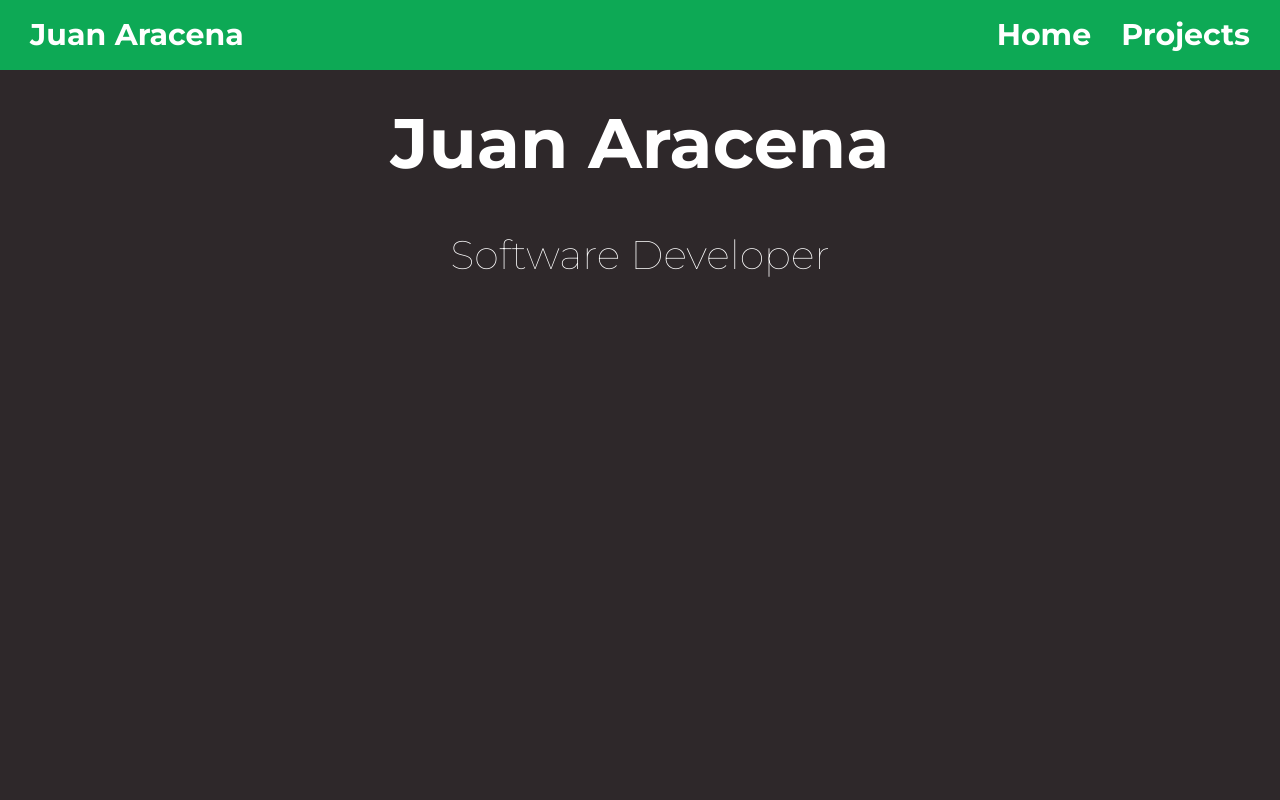
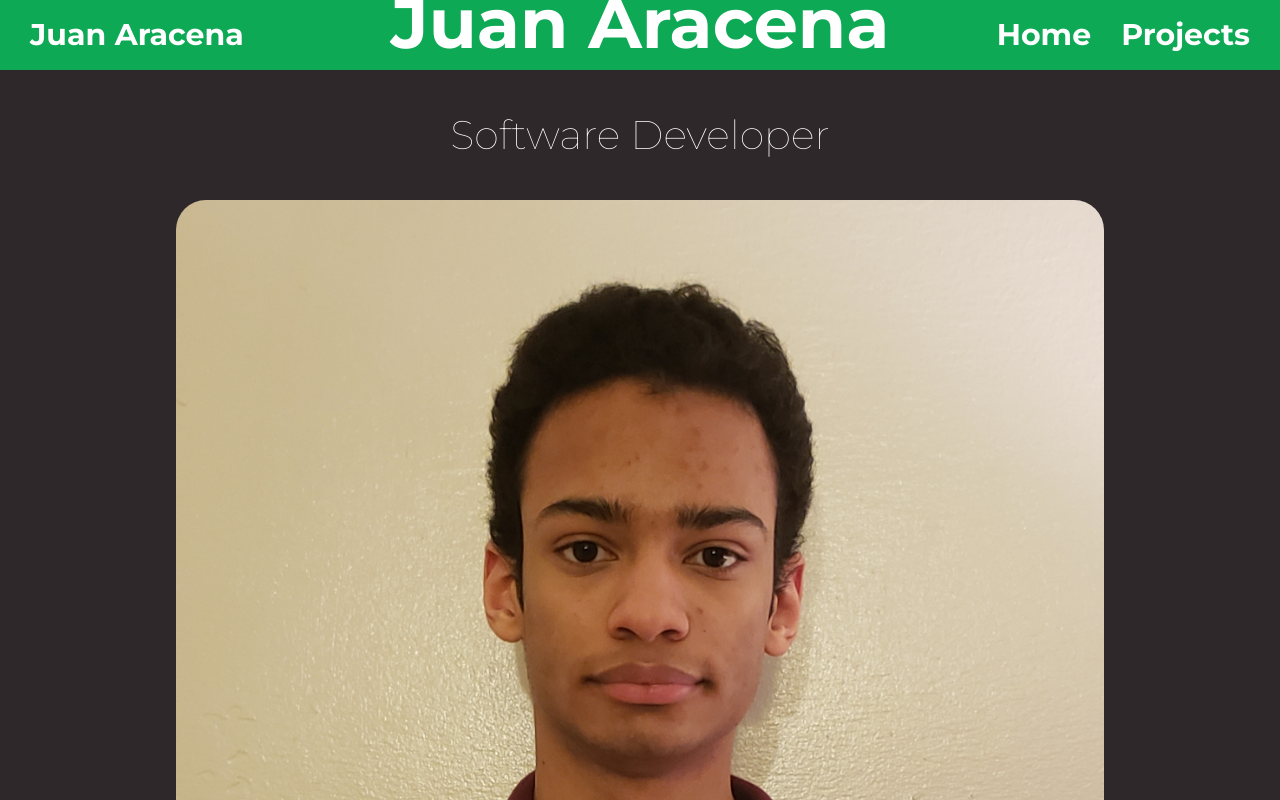
Before and after one commit to JuanAracena/PersonalWebsite, a React (Create React App) app: page / in a window 1280 px wide. Shown: the top 800 px of the page. Built offline with nearby package versions, Linux system fonts and the light colour scheme; the HTML template or start-up script is replaced by a standard one.

Commit message:
Fixed text container size

```diff
--- a/src/components/Profile.js
+++ b/src/components/Profile.js
@@ -9,9 +9,9 @@ function Profile() {
             <div id="text">
                 <h2>Software Developer</h2>
             </div>
-            {/* <img id="portrait" src="photo.jpg" alt=""></img>
+            <img id="portrait" src="photo.jpg" alt=""></img>
 
-            <div id="icons">
+            {/* <div id="icons">
                 <a href="https://github.com/JuanAracena"> <FaGithub size="4em"/></a>
                 <a href="https://www.linkedin.com/in/juan-aracena-santelises/"> <FaLinkedin size="4em"/></a>
             </div> */}
--- a/src/components/ProfileStyles.css
+++ b/src/components/ProfileStyles.css
@@ -22,7 +22,9 @@
 
 }
 
-
+#text {
+    height: 70px;
+}
 
 #text h2 {
     font-family: Montserrat;
@@ -33,12 +35,13 @@
 
 }
 
-/* #portrait {
-    width: 414px;
-    height: 484px;
+#portrait {
+    max-width: 100%;
+    height: 100%;
     border-radius: 50px;
     padding: 20px;
-} */
+
+}
 
 /*
 
```
